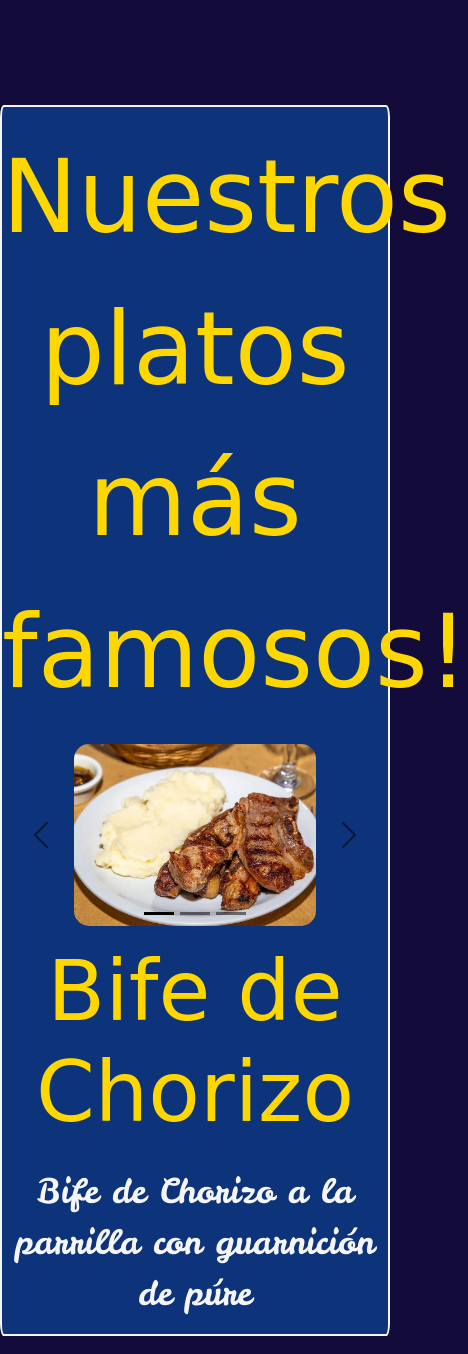
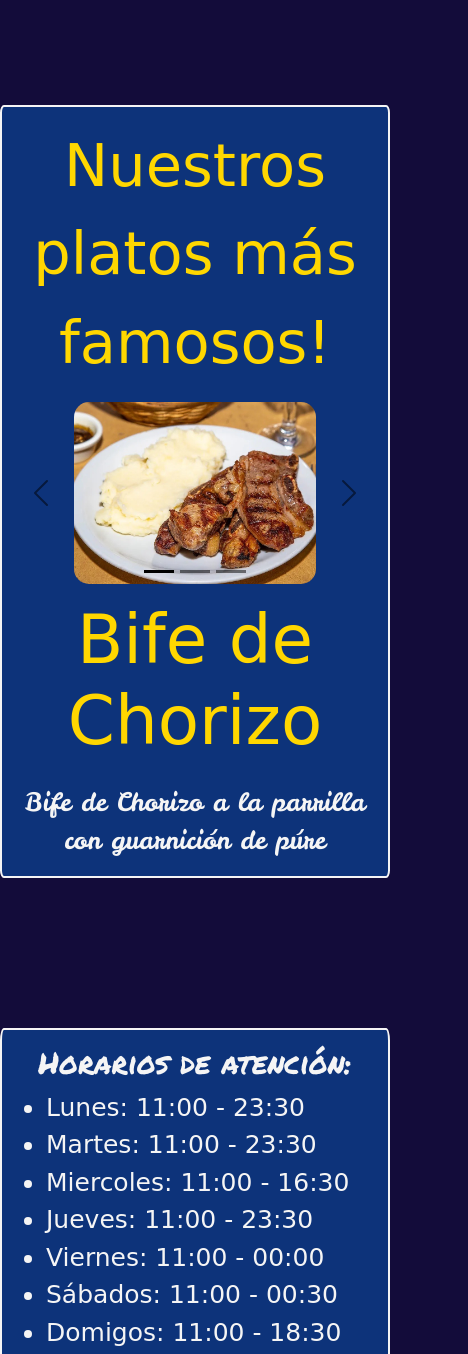
Before and after one commit to Francolenweb/ilNonnoBachicha, a plain HTML site: page index.html in a window 390 px wide. Shown: the part 3160-4514 px from the top of the page, 468 px wide, since content can reach past the window. Drawn offline with nearby package versions, Linux system fonts and the light colour scheme; a web font is replaced by a local one.

Commit message:
Update index.css

```diff
--- a/CSS/index.css
+++ b/CSS/index.css
@@ -311,4 +311,16 @@ footer img{width: 75px; height: 75px; border-radius: 40%; }
     #direccion{
         font-size: 25px;
     }
+    #platostitulo{
+        font-size: 7vh;
+    }
+    #platos div h5{
+        font-size: 8vh;
+
+    }
+
+    #platos div p{
+        font-size: 3vh;
+
+    }
   }
```
